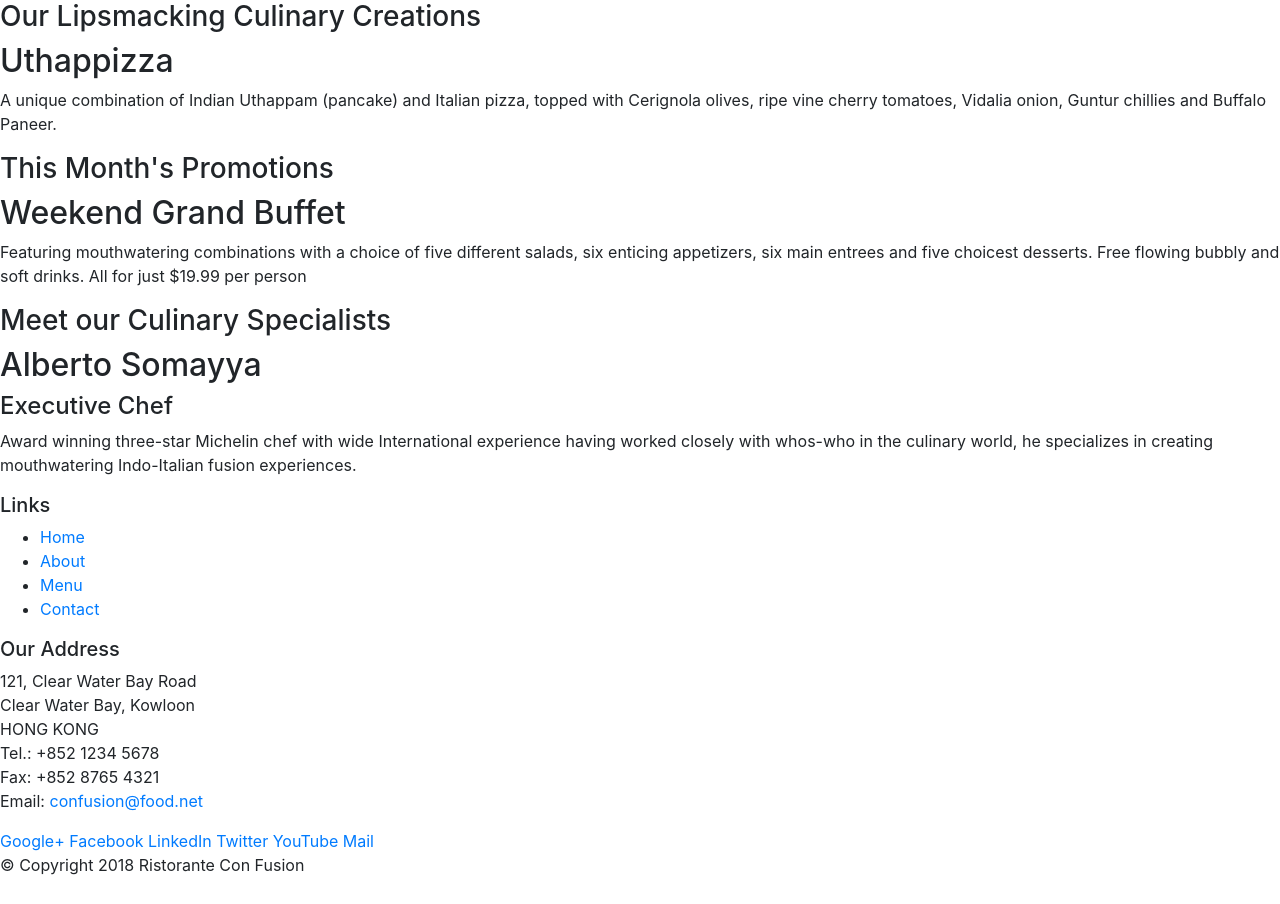
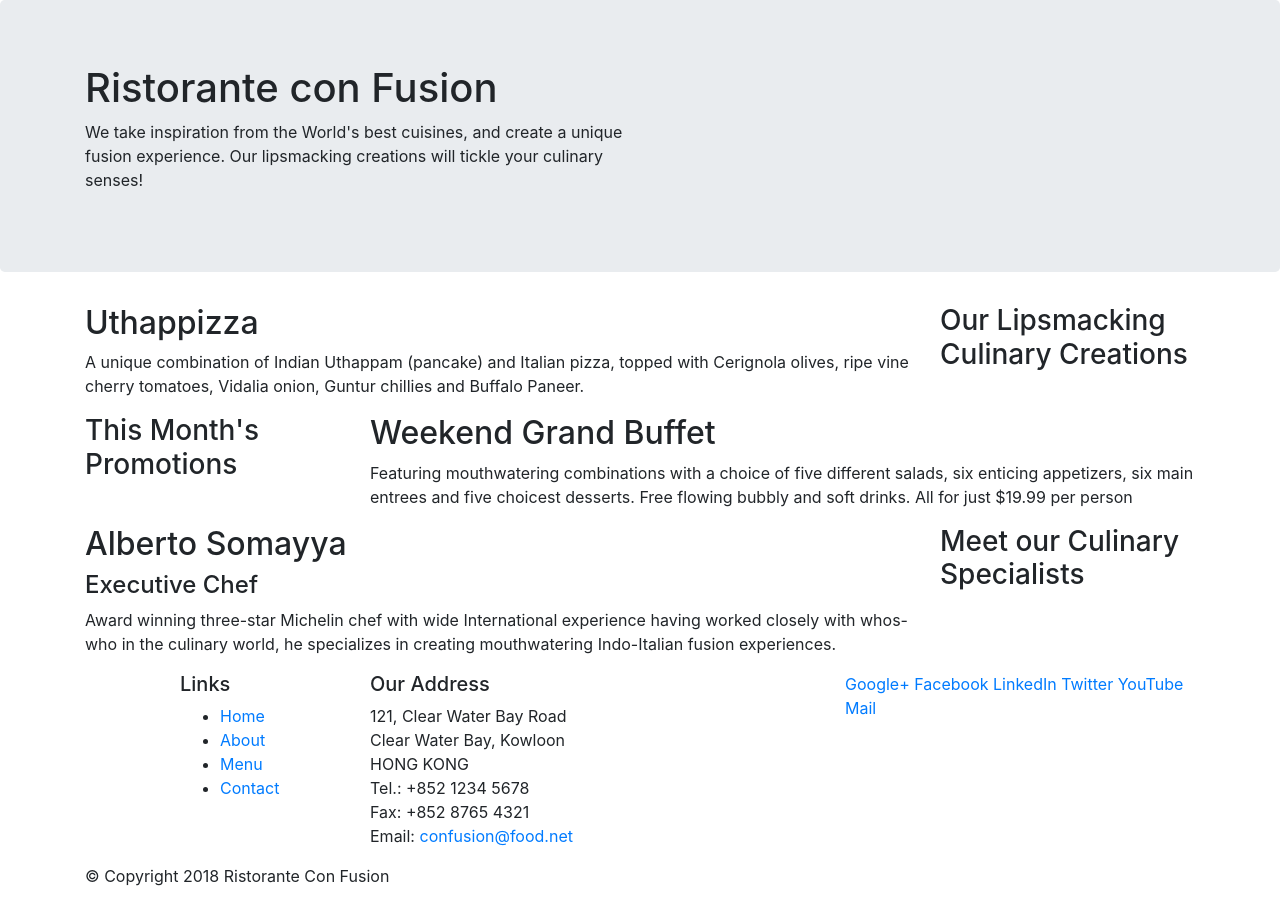
Before and after one commit to phatsumo/bootstrap4, a website: page index.html in a window 1280 px wide. Drawn offline with nearby package versions, Linux system fonts and the light colour scheme.

Commit message:
Bootstrap Grid System

```diff
--- a/index.html
+++ b/index.html
@@ -7,7 +7,18 @@
 
 <body>
 
-    <header>
+    <header class="jumbotron">
+        <div class="container">
+            <div class="row">
+                <div class="col-12 col-sm-6">
+                    <h1>Ristorante con Fusion</h1>
+                    <p>We take inspiration from the World's best cuisines, and create a unique fusion experience.  Our lipsmacking creations will tickle your culinary senses!</p>
+                </div>
+                <div class="col-12 col-sm">
+
+                </div>
+            </div>
+        </div>
         <!-- Required meta tags always come first -->
         <meta charset="utf-8">
         <meta name="viewport" content="width=device-width, initial-scale=1, shrink-to-fit=no">
@@ -17,33 +28,33 @@
         <link rel="stylesheet" href="node_modules/bootstrap/dist/css/bootstrap.min.css">
     </header>
 
-    <div>
-        <div>
-            <div>
+    <div class="container">
+        <div class="row">
+            <div class="col-12 col-sm-4 order-sm-last col-md-3">
                 <h3>Our Lipsmacking Culinary Creations</h3>
             </div>
-            <div>
+            <div class="col col-sm order-sm-first col-md">
                 <h2>Uthappizza</h2>
                 <p>A unique combination of Indian Uthappam (pancake) and Italian pizza, topped with Cerignola olives, ripe vine cherry tomatoes, Vidalia onion, Guntur chillies and Buffalo Paneer.</p>
             </div>
         </div>
 
 
-        <div>
-            <div>
+        <div class="row">
+            <div class="col-12 col-sm-4 col-md-3">
                 <h3>This Month's Promotions</h3>
             </div>
-            <div>
+            <div class="col col-sm col-md">
                 <h2>Weekend Grand Buffet</h2>
                 <p>Featuring mouthwatering combinations with a choice of five different salads, six enticing appetizers, six main entrees and five choicest desserts. Free flowing bubbly and soft drinks. All for just $19.99 per person </p>
             </div>
         </div>
 
-        <div>
-            <div>
+        <div class="row">
+            <div class="col-12 col-sm-4 order-sm-last col-md-3">
                 <h3>Meet our Culinary Specialists</h3>
             </div>
-            <div>
+            <div class="col col-sm order-sm-first col-md">
                 <h2>Alberto Somayya</h2>
                 <h4>Executive Chef</h4>
                 <p>Award winning three-star Michelin chef with wide International experience having worked closely with whos-who in the culinary world, he specializes in creating mouthwatering Indo-Italian fusion experiences. </p>
@@ -52,9 +63,9 @@
     </div>
 
     <footer>
-        <div>
-            <div>
-                <div>
+        <div class="container">
+            <div class="row">
+                <div class="col-4 offset-1 col-sm-2">
                     <h5>Links</h5>
                     <ul>
                         <li><a href="#">Home</a></li>
@@ -63,7 +74,7 @@
                         <li><a href="#">Contact</a></li>
                     </ul>
                 </div>
-                <div>
+                <div class="col-7 col-sm-5">
                     <h5>Our Address</h5>
                     <address>
 		              121, Clear Water Bay Road<br>
@@ -74,7 +85,7 @@
 		              Email: <a href="mailto:confusion@food.net">confusion@food.net</a>
 		           </address>
                 </div>
-                <div>
+                <div class="col-12 col-sm-4">
                     <div>
                         <a href="http://google.com/+">Google+</a>
                         <a href="http://www.facebook.com/profile.php?id=">Facebook</a>
@@ -85,8 +96,8 @@
                     </div>
                 </div>
            </div>
-           <div>
-                <div>
+           <div class="row">
+                <div class="col-auto">
                     <p>© Copyright 2018 Ristorante Con Fusion</p>
                 </div>
            </div>
```
Lines whose indentation alone changed are shown as unchanged.
